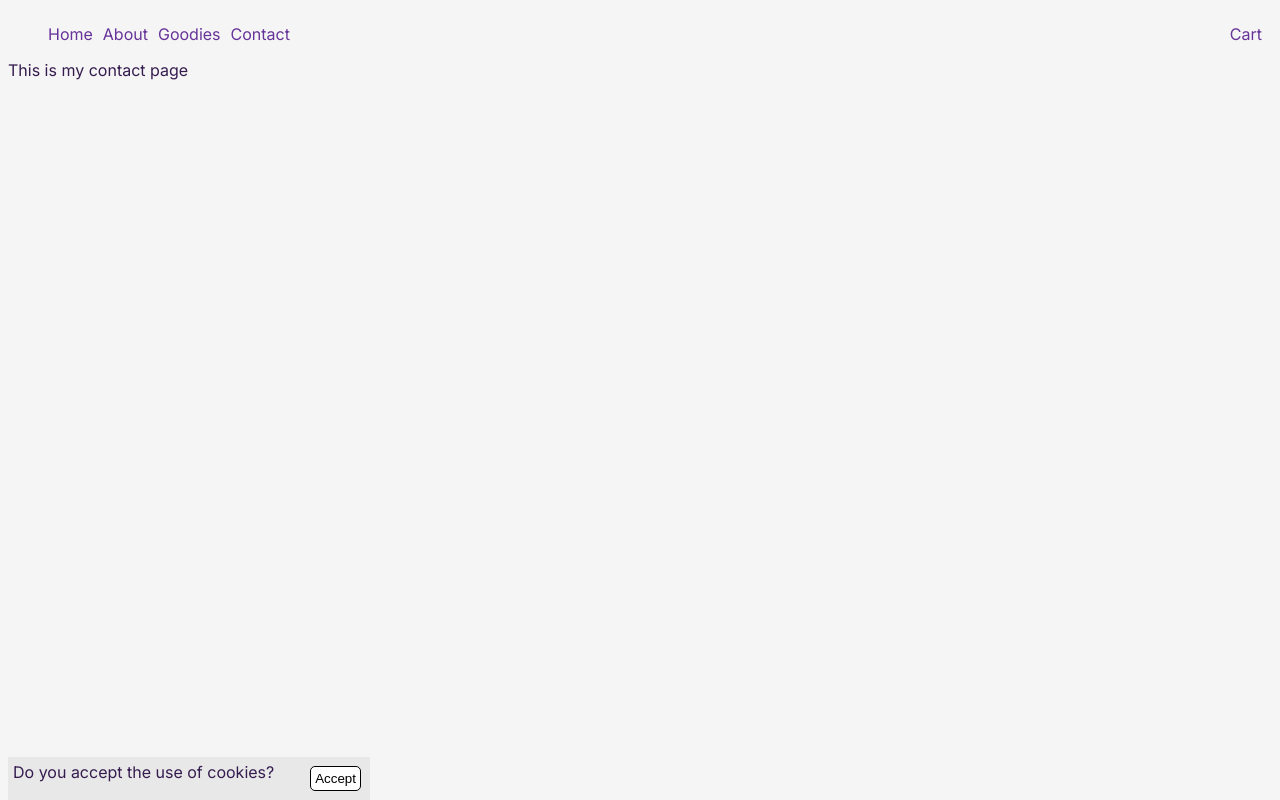
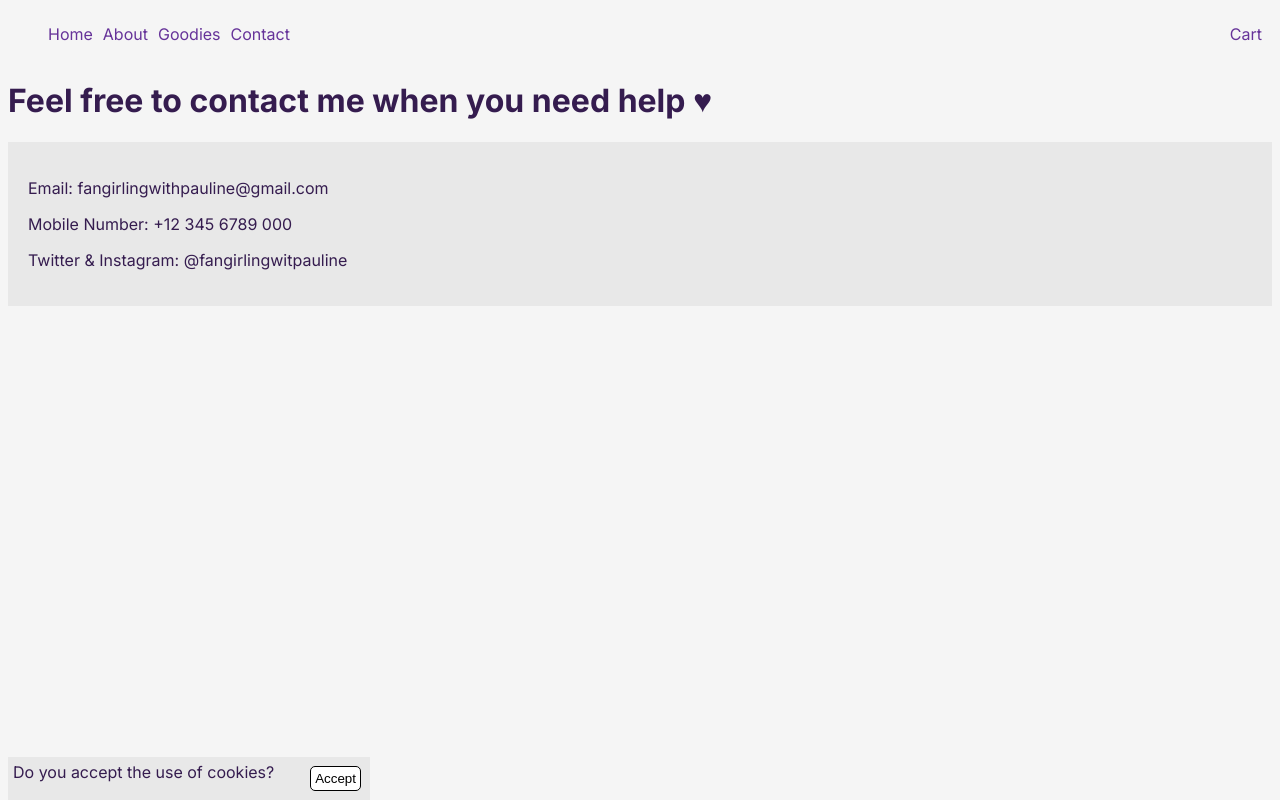
Before and after one commit to Pauline-Bihler/next-js-ecommerce-store, a Next.js app: page /contact in a window 1280 px wide. Built offline with nearby package versions, Linux system fonts and the light colour scheme.

Commit message:
Add info and css in my contact page

```diff
--- /dev/null
+++ b/app/contact/contact.module.scss
@@ -0,0 +1,5 @@
+.contact {
+  // background-color: rgb(221, 213, 224);
+  background-color: #e8e8e8;
+  padding: 20px;
+}
--- a/app/contact/page.tsx
+++ b/app/contact/page.tsx
@@ -1,3 +1,5 @@
+import styles from './contact.module.scss';
+
 export const metadata = {
   title: 'Contact |',
   description:
@@ -5,5 +7,14 @@ export const metadata = {
 };
 
 export default function ContactPage() {
-  return <div> This is my contact page</div>;
+  return (
+    <div>
+      <h1> Feel free to contact me when you need help ♥</h1>
+      <div className={styles['contact']}>
+        <p>Email: fangirlingwithpauline@gmail.com</p>
+        <p> Mobile Number: +12 345 6789 000 </p>
+        <p>Twitter & Instagram: @fangirlingwitpauline</p>
+      </div>
+    </div>
+  );
 }
--- a/app/page.tsx
+++ b/app/page.tsx
@@ -12,7 +12,7 @@ export default async function Home() {
   return (
     <main>
       <LocalStorage />
-      <h1>Hello lovely people!</h1>
+      <h1>Hello lovely people ♥</h1>
       <br />
       <div>
         <img src="/images/header.jpg" alt="header" width={1425} height={250} />
```
